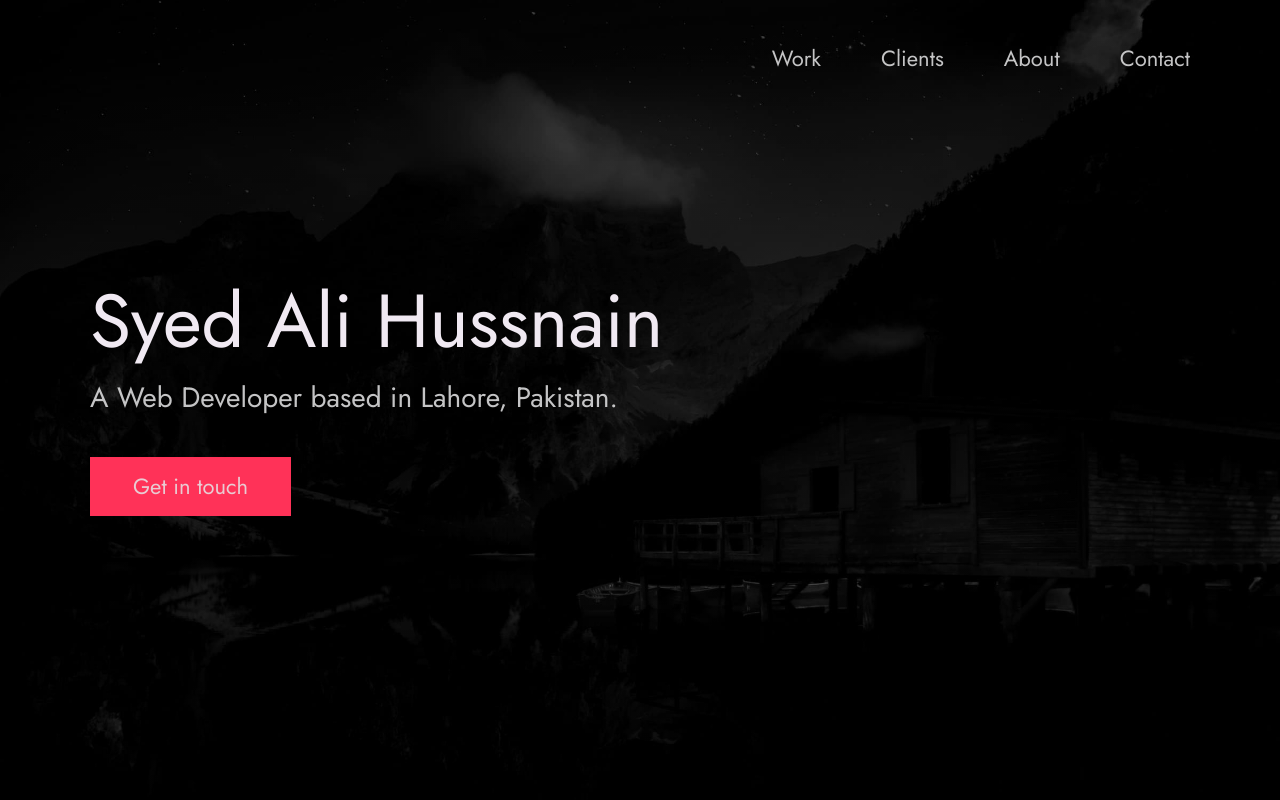
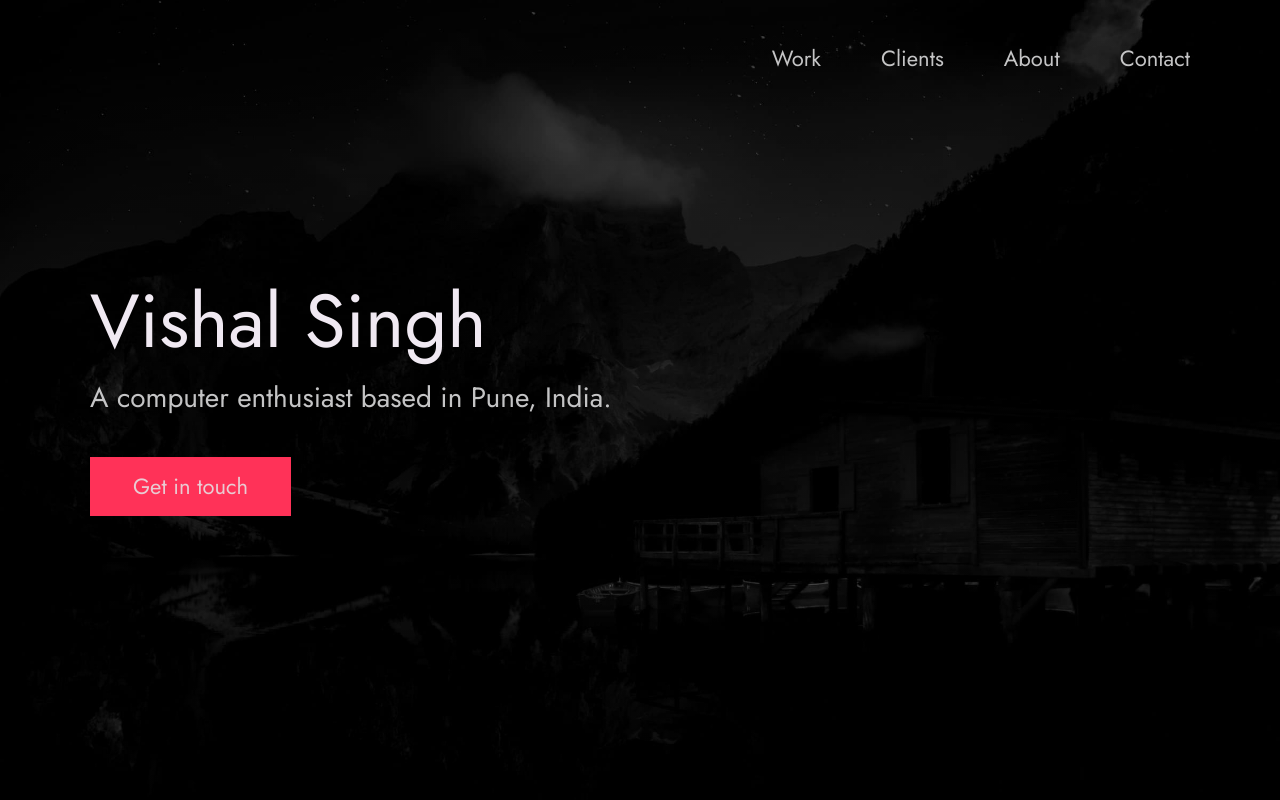
Before and after one commit to atomandspace/sample_portfolio, a plain HTML site: page index.html in a window 1280 px wide. Shown: the top 800 px of the page. Drawn offline with Linux system fonts and the light colour scheme.

Commit message:
update name

```diff
--- a/index.html
+++ b/index.html
@@ -56,10 +56,10 @@
       <div class="header__text">
         <h1 class="heading-primary">
           <!-- Replace the following name with your name -->
-          <span>Syed Ali Hussnain</span>
+          <span>Vishal Singh</span>
         </h1>
         <!-- Put a small paragraph about yourself -->
-        <p>A Web Developer based in Lahore, Pakistan.</p>
+        <p>A computer enthusiast based in Pune, India.</p>
         <a href="#contact" class="btn btn--pink">Get in touch</a>
       </div>
     </div>
```
